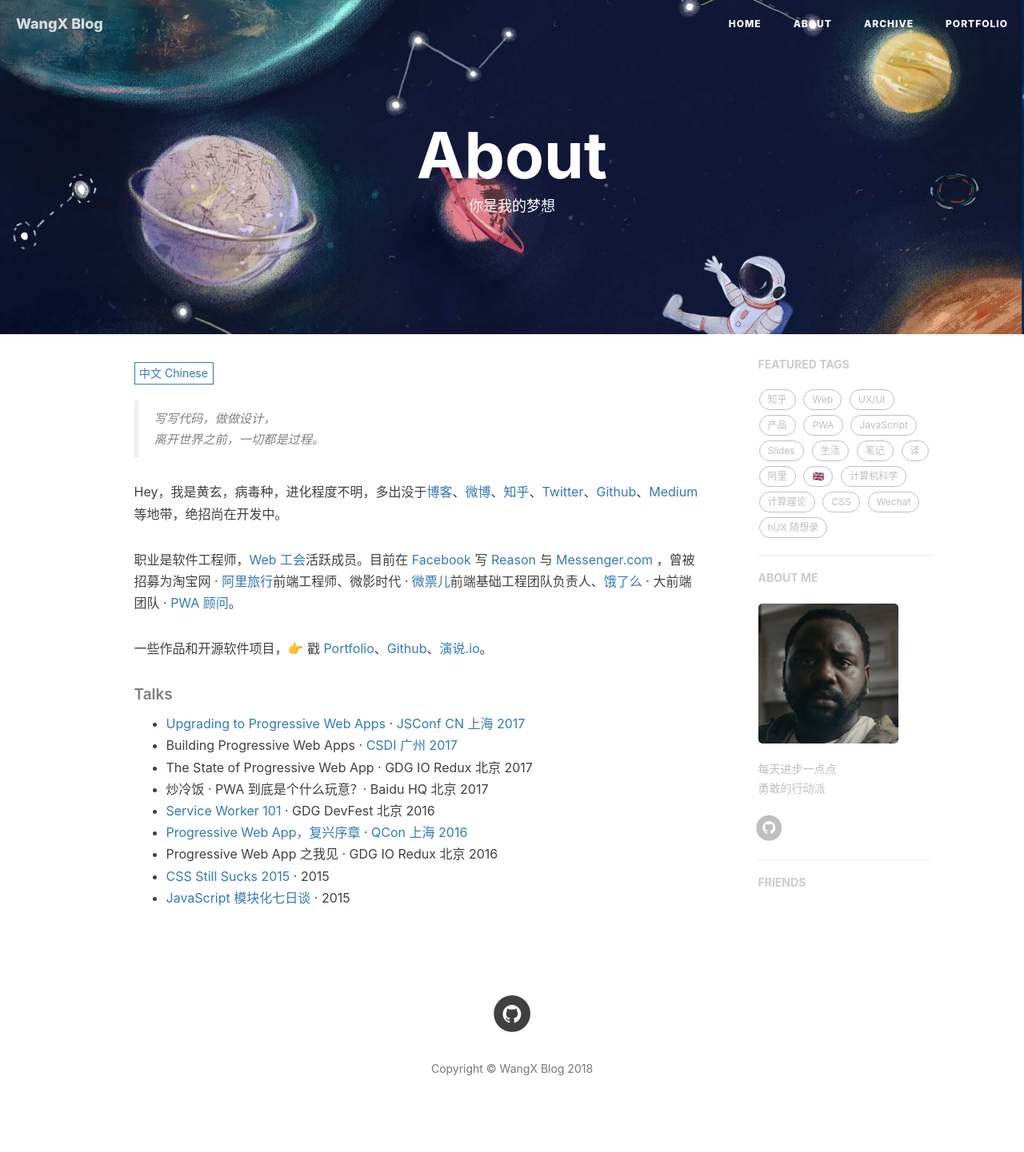
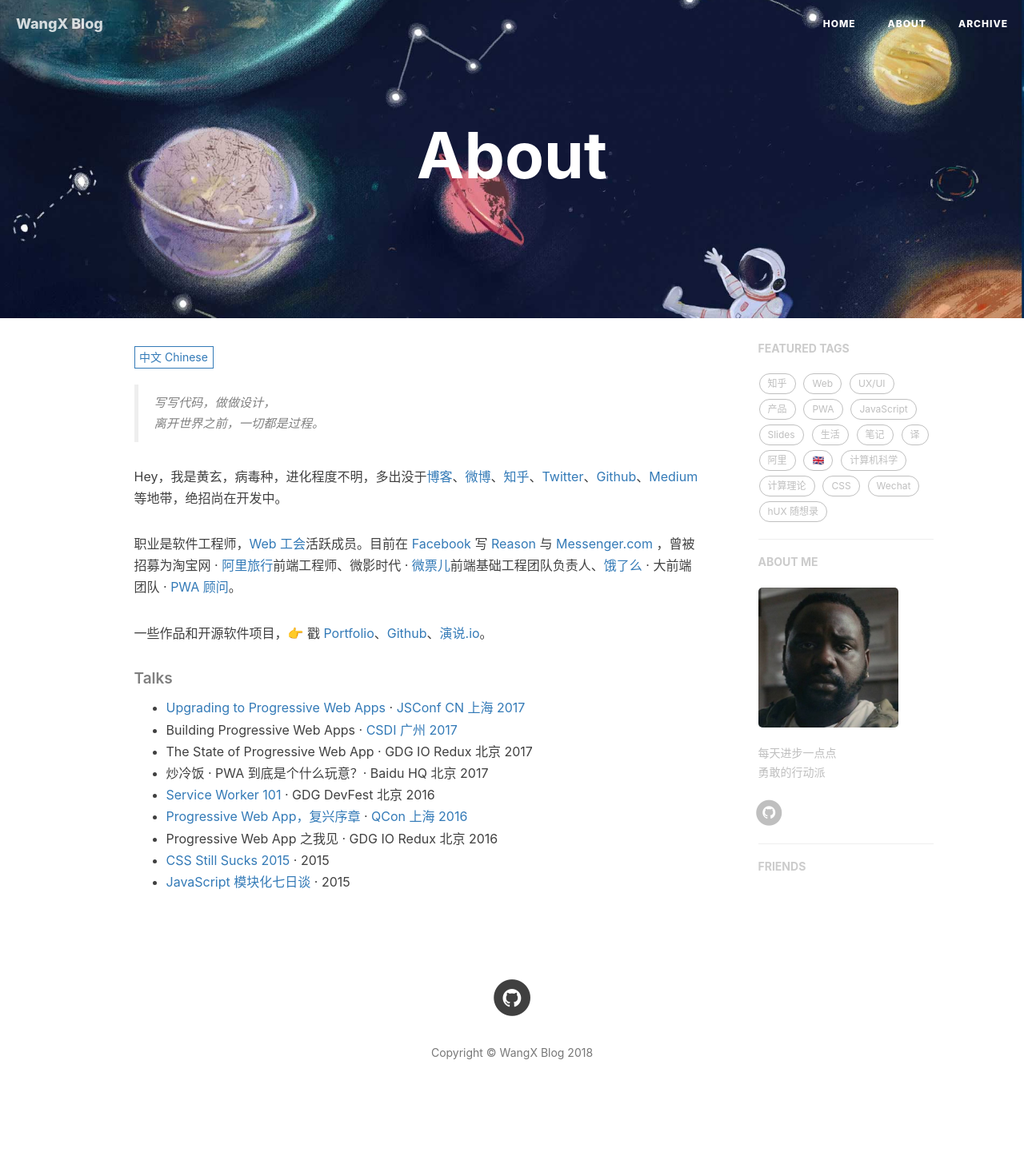
Before and after one commit to fatty-wang/fatty-wang.github.io, a Jekyll site: the page built from about.html, in a window 1280 px wide. Shown: the whole page at 80% size. Built offline with Jekyll 4.4.1, drawn with Linux system fonts in a browser that asks for light colours; nearby versions of some CDN libraries; comment, search, counter and statistics services are not loaded.

Commit message:
remove portfolio

```diff
--- a/_config.yml
+++ b/_config.yml
@@ -27,7 +27,7 @@
 highlighter: rouge
 permalink: pretty
 paginate: 10
-exclude: ["less","node_modules","Gruntfile.js","package.json","README.md","README.zh.md"]
+exclude: ["less","node_modules","Gruntfile.js","package.json","README.md","README.zh.md","portfolio"]
 anchorjs: true                          # if you want to customize anchor. check out line:181 of `post.html`
 # If you have timezone issue (e.g. #68) in China, uncomment to use this:
 timezone: CN
--- a/about.html
+++ b/about.html
@@ -1,7 +1,7 @@
 ---
 layout: page
 title: "About"
-description: "你是我的梦想"
+description: ""
 header-img: "img/about-bg.jpg"
 multilingual: true
 ---
```
